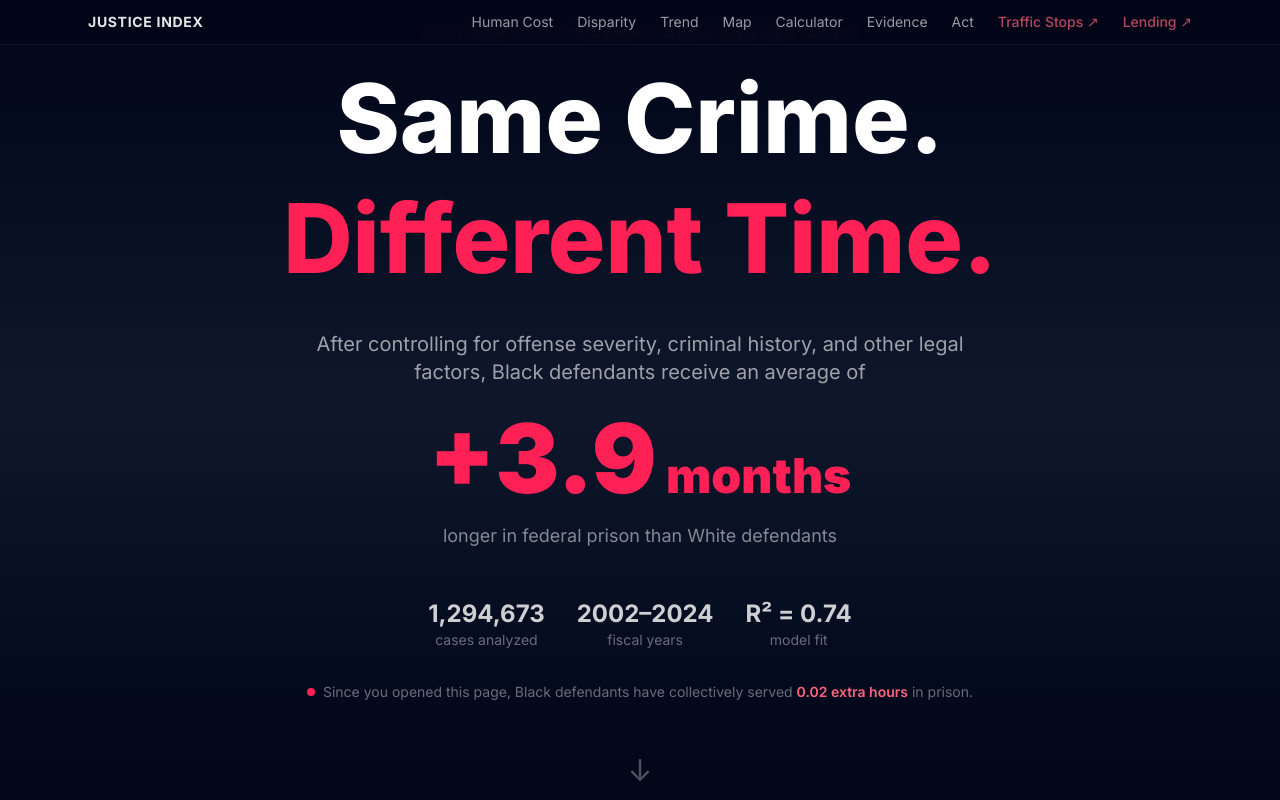
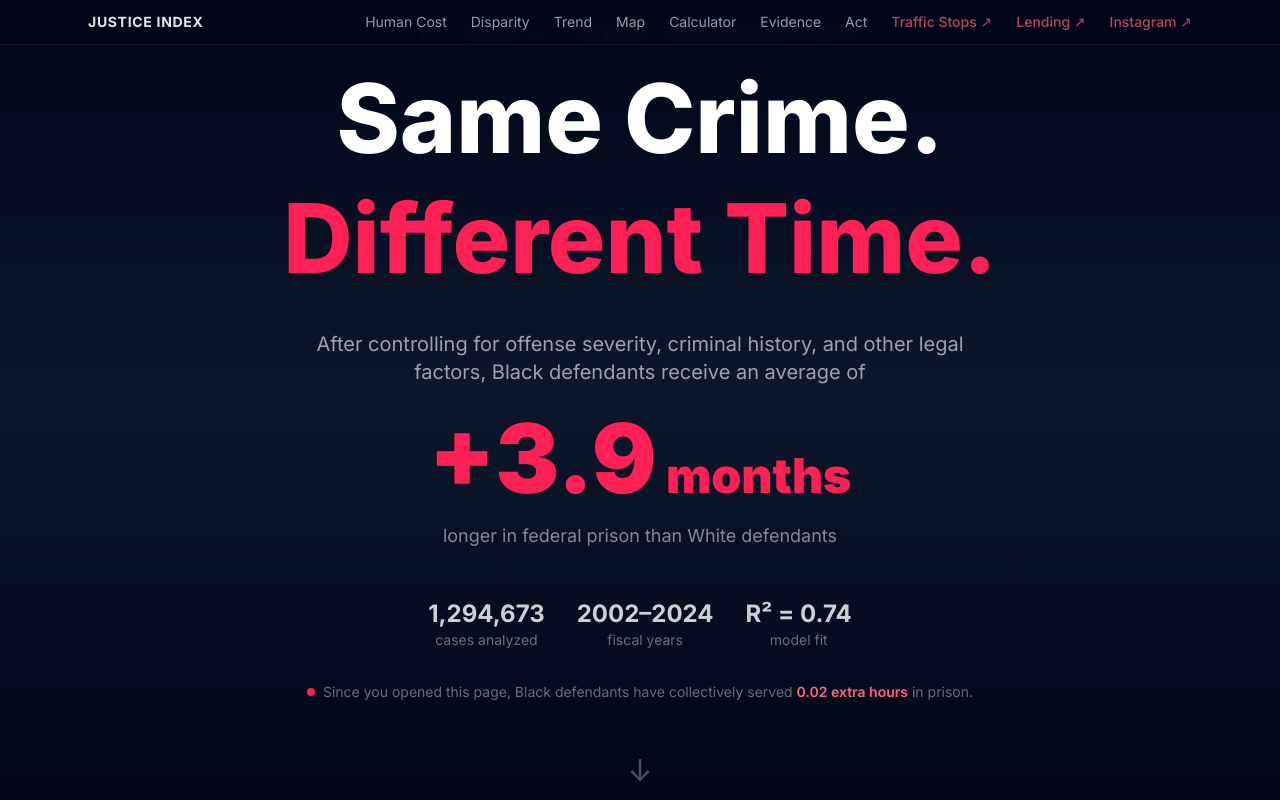
Before and after one commit to brunobossgang/justice-index, a Next.js app in the folder web/: page / in a window 1280 px wide. Shown: the top 800 px of the page. Built offline with nearby package versions, Linux system fonts and the light colour scheme.

Commit message:
Add Instagram link to nav

```diff
--- a/web/src/components/Nav.tsx
+++ b/web/src/components/Nav.tsx
@@ -54,6 +54,14 @@
           >
             Lending ↗
           </a>
+          <a
+            href="https://instagram.com/justiceindex"
+            target="_blank"
+            rel="noopener noreferrer"
+            className="text-sm text-rose-400/70 hover:text-rose-400 transition-colors font-medium"
+          >
+            Instagram ↗
+          </a>
         </div>
       </div>
     </nav>
```
